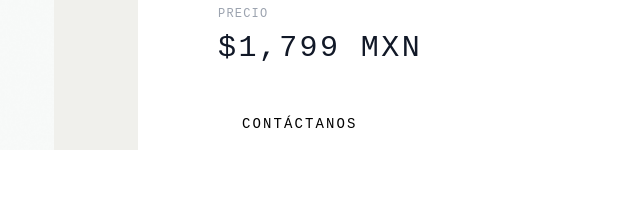
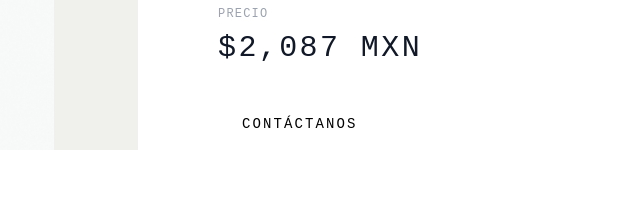
Before and after one commit to Nosleep-studio/NoSleep, a plain HTML site: page catalogo.html in a window 1280 px wide. Both pictures are taken after a click on the button "VER MÁS". Shown: the part 438-639 px from the top of the page, 462-1102 px from the left. Drawn offline with nearby package versions, Linux system fonts and the light colour scheme.

Commit message:
Update catalogo.html

```diff
--- a/catalogo.html
+++ b/catalogo.html
@@ -124,7 +124,7 @@
                         Una lámpara diseñada a partir de la intersección de formas simples, donde la geometría define la pieza.
                     </p>
                     <div class="producto-footer">
-                        <span class="producto-precio">$1,799 MXN</span>
+                        <span class="producto-precio">$2,086 MXN</span>
                         <button type="button" class="producto-btn" onclick="openModal('modal-l1')">Ver Más</button>
                     </div>
                 </div>
@@ -204,7 +204,7 @@
                 <!-- Precio -->
                 <div class="mb-8">
                     <span class="block text-xs text-gray-400 uppercase tracking-widest mb-2" style="font-family: var(--font-accent);">Precio</span>
-                    <span class="producto-precio text-3xl text-gray-900">$1,799 MXN</span>
+                    <span class="producto-precio text-3xl text-gray-900">$2,087 MXN</span>
                 </div>
                 <!-- CTA -->
                 <a href="index.html#contacto" onclick="closeModal('modal-l1')"
```
